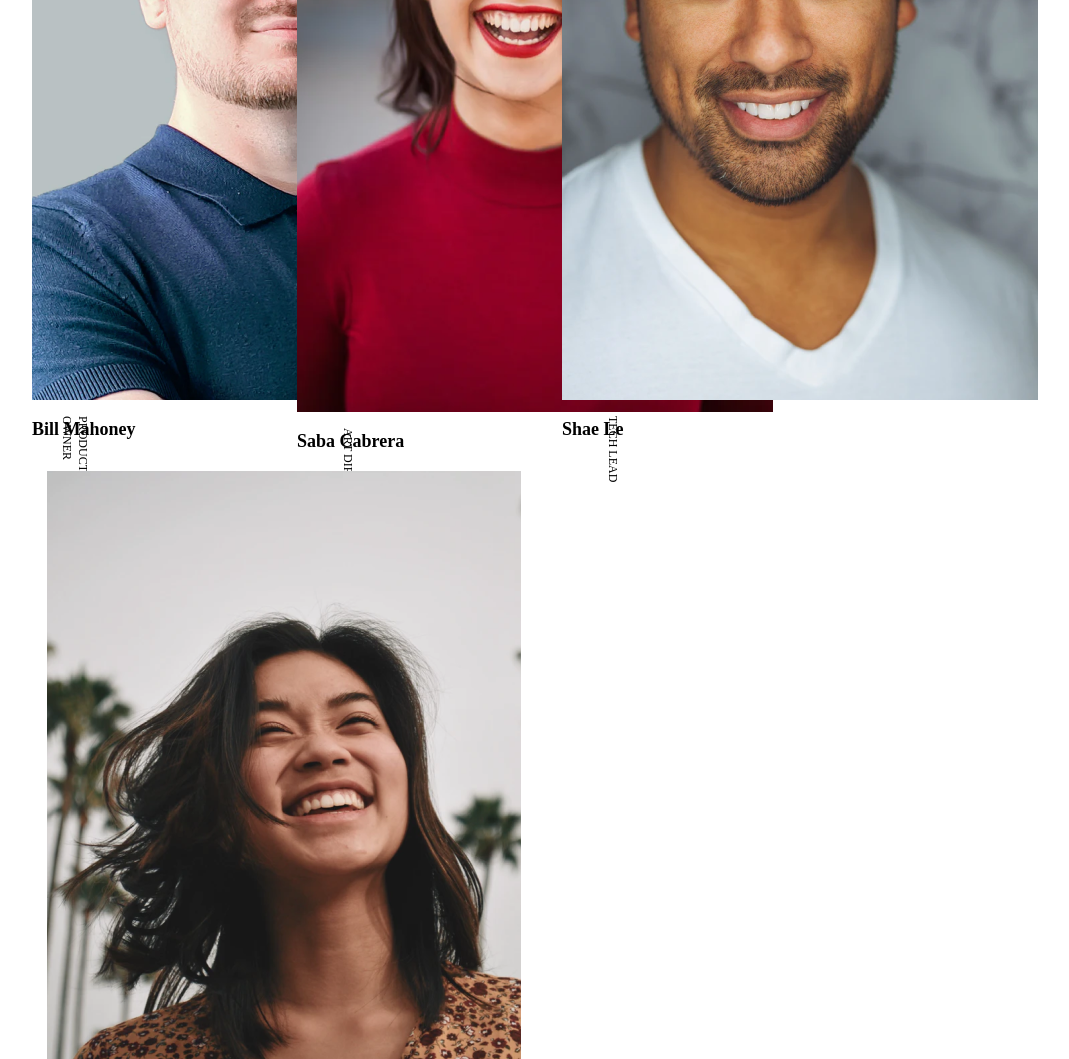
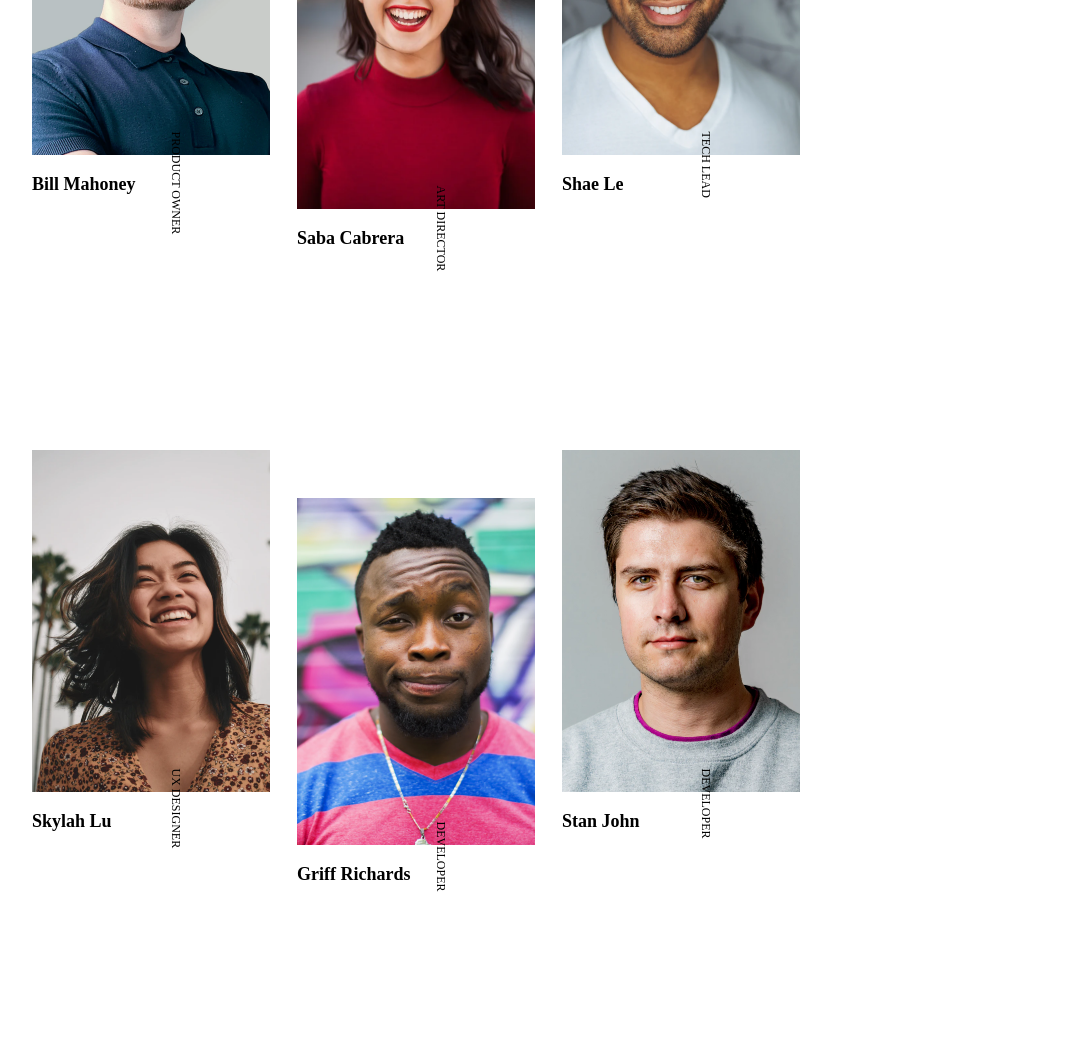
Before and after one commit to abhi141997/A-team-page, a plain HTML site: page index.html in a window 1280 px wide. Shown: the part 520-1579 px from the top of the page, without its empty margins (208-1277 px from the left). Drawn offline with nearby package versions, Linux system fonts and the light colour scheme.

Commit message:
done
Only the title text is left

```diff
--- a/index.html
+++ b/index.html
@@ -24,40 +24,40 @@
    		</div>
    	</div>
    	<div class="teamimages">
-	   	<div class="row">
-	   		<div class="first col-4">
-	   		<img src="photo1.png">
+	   	<div class="row" >
+	   		<div class="col-4">
+	   		<img class="first" src="photo1.png">
 	   		<p class="teamname">Bill Mahoney</p>
-	   		<p class="teamtitle">product owner</p>
+	   		<div><p class="teamtitle">product owner</p></div>
 	   		</div>
-	   		<div class="second col-4">
-	   		<img src="photo2.png">
+	   		<div class="col-4">
+	   		<img class="second" src="photo2.png">
 	   		<p class="teamname">Saba Cabrera</p>
 	   		<p class="teamtitle">art director</p>
 	   		</div>
-	   		<div class="first col-4">
-	   		<img src="photo3.png">
+	   		<div class="col-4">
+	   		<img class="first" src="photo3.png">
 	   		<p class="teamname">Shae Le</p>
 	   		<p class="teamtitle">Tech Lead</p>
 	   		</div>
 	   	 </div>
-	   	 <div clas="row">
-	   		<div class="first col-4">
-	   		<img src="photo4.png">
-	   		<p class="teamname">Bill Mahoney</p>
-	   		<p class="teamtitle">product owner</p>
+	   	 <div class="row">
+	   		<div class="col-4">
+	   		<img class="first" src="photo4.png">
+	   		<p class="teamname">Skylah Lu</p>
+	   		<p class="teamtitle">Ux designer</p>
 	   		</div>
-	   		<div class="second col-4">
-	   		<img src="photo5.png">
-	   		<p class="teamname">Saba Cabrera</p>
-	   		<p class="teamtitle">art director</p>
+	   		<div class="col-4">
+	   		<img class="second" src="photo5.png">
+	   		<p class="teamname">Griff Richards</p>
+	   		<p class="teamtitle">Developer</p>
 	   		</div>
-	   		<div class="first col-4">
-	   		<img src="photo6.png">
-	   		<p class="teamname">Shae Le</p>
-	   		<p class="teamtitle">Tech Lead</p>
+	   		<div class="col-4">
+	   		<img class="first" src="photo6.png">
+	   		<p class="teamname">Stan John</p>
+	   		<p class="teamtitle">Developer</p>
 	   		</div>
-		</div>
+	   	 </div>
    	</div>
    	</div>
   </body>
--- a/styles.css
+++ b/styles.css
@@ -2,7 +2,7 @@
 	padding-top: 109px;
 }
 h1.title {
-
+	width:50%;
 	height: 47px;
 	font-family: PT Serif;
 	font-style: normal;
@@ -16,7 +16,7 @@ h1.title {
 	color: #000000;
 }
 h2.title{
-
+width: 50%;
 	height: 27px;
 	font-family: Poppins;
 	font-style: normal;
@@ -46,11 +46,19 @@ p.title{
 	padding-left: 240px;
 	padding-right: 275px;
 
+
 }
+img.first
+	{
+	width: 238px;
+	padding-top: 96px;
+	}
+
+
+
 .teamtitle{
-	position: absolute;
-	width: 102px;
-	height: 16px;
+	padding-bottom: 54px;
+
 	font-family: PT Serif;
 	font-style: normal;
 	font-weight: normal;
@@ -58,14 +66,10 @@ p.title{
 	line-height: 16px;
 	/* identical to box height */
 	text-transform: uppercase;
+	color: #000000;
+	transform: rotate(90deg);
+}
 
-	color: #000000;
-
-	transform: rotate(90deg);}
-	img.first{
-	width: 238px;
-	height: 426.5px;
-}
 .teamname{
 padding-top: 16px;
 font-family: Poppins;
@@ -75,8 +79,11 @@ font-size: 18px;
 line-height: 27px;
 /* identical to box height */
 color: #000000;
+
 }
 
 img.second{
+	padding-top: 144px;
+	width: 238px;
 
 }
```
